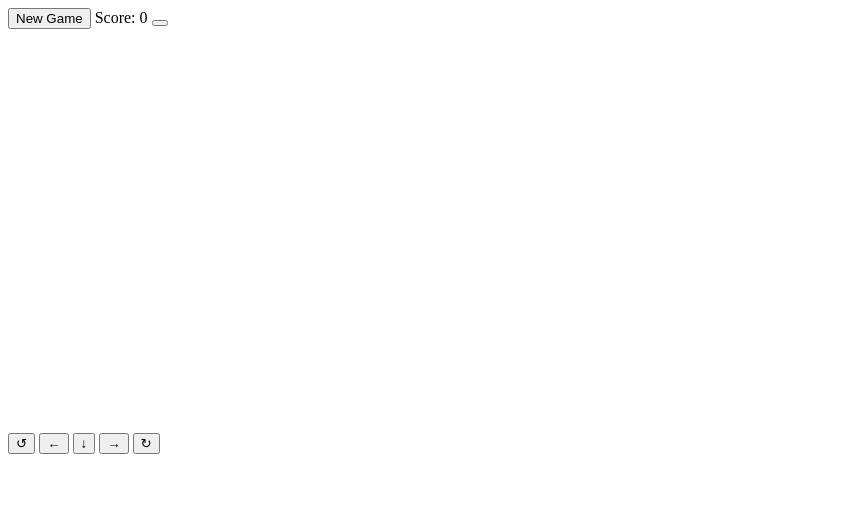
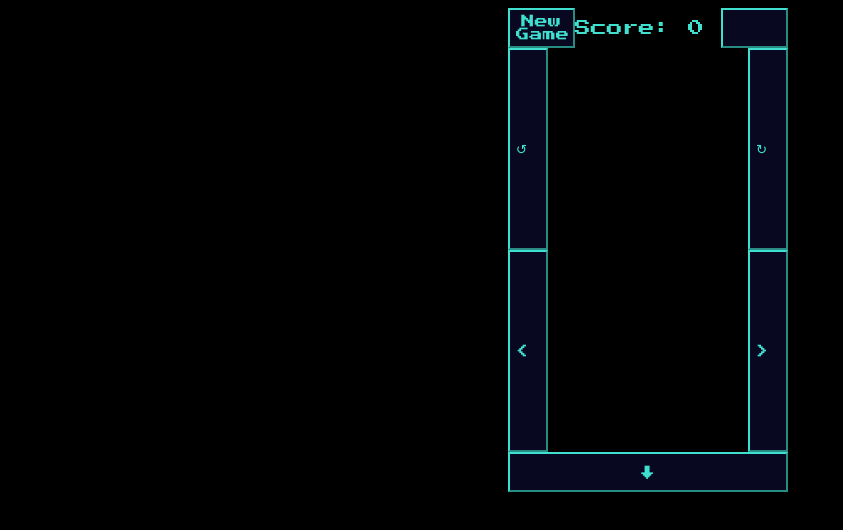
Before and after one commit to ddalcino/wasm-rust-tetris, a website built with webpack: page www/index.html in a window 1280 px wide. Shown: the whole page, without its empty margins (0-843 px from the left). Built offline with nearby package versions, Linux system fonts and the light colour scheme; what wasm-rust-tris would draw is missing.

Commit message:
add index for gh-pages

```diff
--- a/www/index.html
+++ b/www/index.html
@@ -3,21 +3,36 @@
 <head>
     <meta charset="utf-8">
     <title>Rust-tris: a tetris written in Rust</title>
+    <link rel="stylesheet" href="styles.css">
+    <link href="https://fonts.googleapis.com/css?family=Press+Start+2P&display=swap"
+          rel="stylesheet">
 </head>
 <body>
-<div id="top_row">
+<div class="outer_flex-container">
+
+    <div id="top_row" class="h_flex-container">
         <button id="reset" title="New Game">New Game</button>
         <span id="score_label">Score:</span> <span id="score">0</span>
         <button id="pause_play" title="Pause/Play"></button>
     </div>
+    <div id="middle_row" class="h_flex-container">
+        <div class="v_flex-container">
+            <button id="rotate_left" title="Rotate Left: spacebar">&#x21ba;</button>
+            <button id="move_left" title="Move Left: left arrow key">&lt; <!--&larr;--></button>
+        </div>
+        <div class="canvas_div">
             <canvas id="game_board" width="200" height="400"></canvas>
-<div id="buttons">
-    <button id="rotate_left" title="Rotate Left: spacebar">&#x21ba;</button>
-    <button id="move_left" title="Move Left: left arrow key">&larr;</button>
+        </div>
+        <div class="v_flex-container">
+            <button id="rotate_right" title="Rotate Right: up arrow key">&#x21bb;</button>
+            <button id="move_right" title="Move Right: right arrow key">&gt; <!--&rarr;--></button>
+        </div>
+    </div>
+    <div id="bottom_row" class="h_flex-container">
         <button id="move_down" title="Move Down: down arrow key">&darr;</button>
-    <button id="move_right" title="Move Right: right arrow key">&rarr;</button>
-    <button id="rotate_right" title="Rotate Right: up arrow key">&#x21bb;</button>
     </div>
+</div>
+
 <script src="./bootstrap.js"></script>
 </body>
 </html>
--- /dev/null
+++ b/www/styles.css
@@ -0,0 +1,93 @@
+body {
+    position: absolute;
+    top: 0;
+    left: 0;
+    width: 100%;
+    display: flex;
+    flex-direction: column;
+    align-items: center;
+    justify-content: center;
+    color: turquoise;
+    background-color: #000;
+}
+
+button {
+    vertical-align: middle;
+    min-height: 40px;
+    min-width: 40px;
+    text-align: center;
+    font-family: 'Press Start 2P', cursive;
+    color: turquoise;
+    background-color: #080820;
+    border-color: turquoise;
+}
+
+span {
+    font-family: 'Press Start 2P', cursive;
+}
+
+.h_flex-container {
+    display: flex;
+    flex-direction: row;
+    align-content: stretch;
+    flex-wrap: nowrap;
+}
+
+.h_flex-container > div {
+    flex: 1;
+    align-content: stretch;
+}
+
+.h_flex-container > button {
+    flex: 1;
+    align-content: stretch;
+    text-align: center;
+}
+
+.h_flex-container > span {
+    flex: 1;
+    align-content: center;
+    justify-content: center;
+    text-align: center;
+    align-self: center;
+}
+
+.v_flex-container {
+    display: flex;
+    flex-direction: column;
+    align-content: stretch;
+    flex-wrap: nowrap;
+}
+
+.v_flex-container > button {
+    flex: 1;
+    display: flex;
+    justify-content: center;
+    flex-direction: column;
+    text-align: center;
+}
+
+#middle_row.grid-container {
+    display: grid;
+    align-content: center;
+    justify-content: center;
+    grid-template-columns: auto auto auto;
+    grid-gap: 10px;
+    padding: 10px;
+}
+
+#middle_row.grid-container > div {
+
+}
+
+/*#middle_row > button {*/
+/*    height: 100%;*/
+/*}*/
+/*#bottom_row > button {*/
+/*    width: 100%;*/
+/*}*/
+/*.canvas_div {*/
+/*    grid-row-start: 1;*/
+/*    grid-row-end: 3;*/
+/*    grid-column: 2;*/
+/*}*/
```
Also changed, not shown: index.html (added, +2 -0 lines), 1 other file. Lines whose indentation alone changed are shown as unchanged.
